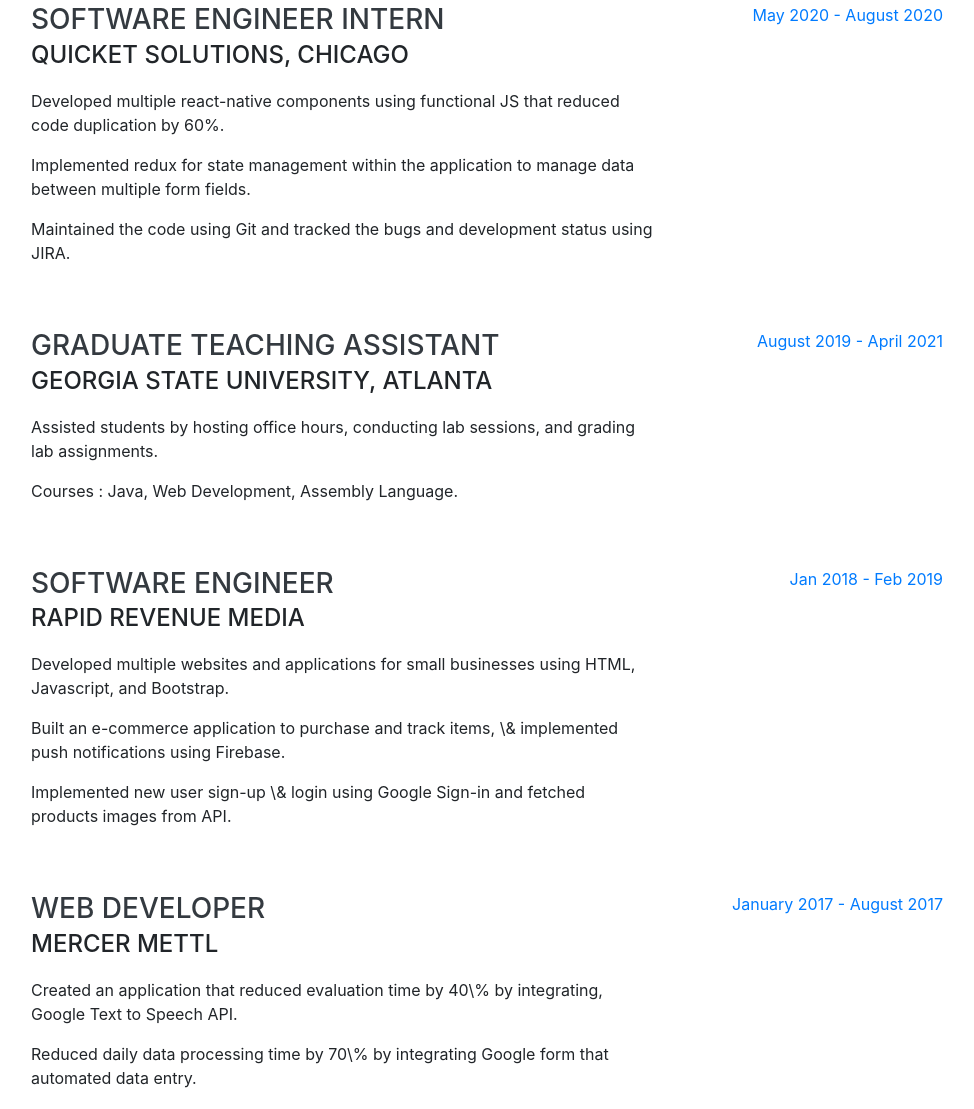
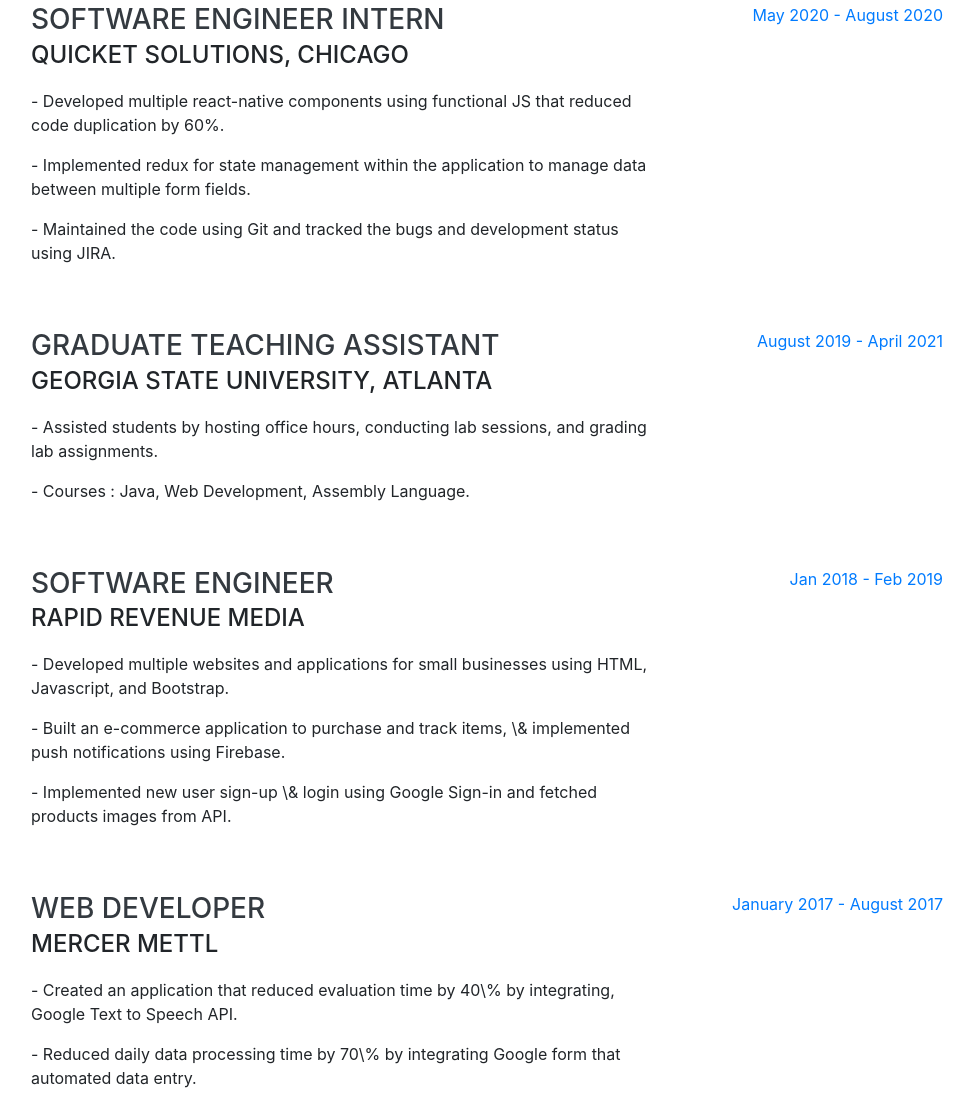
Before and after one commit to kushagra7/kushagra7.github.io, a website with bundled scripts: page index.html in a window 1280 px wide. Shown: the part 932-2041 px from the top of the page, without its empty margins (289-1263 px from the left). Built offline with nearby package versions, Linux system fonts and the light colour scheme; a web font is replaced by a local one.

Commit message:
Update index.html

```diff
--- a/index.html
+++ b/index.html
@@ -92,9 +92,9 @@
           <div class="resume-content">
             <h3 class="mb-0">Software Engineer Intern</h3>
             <div class="subheading mb-3">Quicket Solutions, Chicago</div>
-            <p>Developed multiple react-native components using functional JS that reduced code duplication by 60%.</p>
-            <p>Implemented redux for state management within the application to manage data between multiple form fields.</p>
-            <p>Maintained the code using Git and tracked the bugs and development status using JIRA.</p>
+            <p>- Developed multiple react-native components using functional JS that reduced code duplication by 60%.</p>
+            <p>- Implemented redux for state management within the application to manage data between multiple form fields.</p>
+            <p>- Maintained the code using Git and tracked the bugs and development status using JIRA.</p>
           </div>
           <div class="resume-date text-md-right">
             <span class="text-primary">May 2020 - August 2020</span>
@@ -105,8 +105,8 @@
           <div class="resume-content">
             <h3 class="mb-0">Graduate Teaching Assistant</h3>
             <div class="subheading mb-3">Georgia State University, Atlanta</div>
-            <p>Assisted students by hosting office hours, conducting lab sessions, and grading lab assignments.</p>
-            <p>Courses : Java, Web Development, Assembly Language.</p>
+            <p>- Assisted students by hosting office hours, conducting lab sessions, and grading lab assignments.</p>
+            <p>- Courses : Java, Web Development, Assembly Language.</p>
           </div>
           <div class="resume-date text-md-right">
             <span class="text-primary">August 2019 - April 2021</span>
@@ -117,9 +117,9 @@
           <div class="resume-content">
             <h3 class="mb-0">Software Engineer</h3>
             <div class="subheading mb-3">Rapid Revenue Media</div>
-            <p>Developed multiple websites and applications for small businesses using HTML, Javascript, and Bootstrap.</p>
-            <p>Built an e-commerce application to purchase and track items, \& implemented push notifications using Firebase.</p>
-            <p>Implemented new user sign-up \& login using Google Sign-in and fetched products images from API.</p>
+            <p>- Developed multiple websites and applications for small businesses using HTML, Javascript, and Bootstrap.</p>
+            <p>- Built an e-commerce application to purchase and track items, \& implemented push notifications using Firebase.</p>
+            <p>- Implemented new user sign-up \& login using Google Sign-in and fetched products images from API.</p>
           </div>
           <div class="resume-date text-md-right">
             <span class="text-primary">Jan 2018 - Feb 2019</span>
@@ -130,8 +130,8 @@
           <div class="resume-content">
             <h3 class="mb-0">Web Developer</h3>
             <div class="subheading mb-3">Mercer Mettl</div>
-            <p>Created an application that reduced evaluation time by 40\% by integrating, Google Text to Speech API.</p>
-            <p>Reduced daily data processing time by 70\% by integrating Google form that automated data entry.</p>
+            <p>- Created an application that reduced evaluation time by 40\% by integrating, Google Text to Speech API.</p>
+            <p>- Reduced daily data processing time by 70\% by integrating Google form that automated data entry.</p>
           </div>
           <div class="resume-date text-md-right">
             <span class="text-primary">January 2017 - August 2017</span>
@@ -164,7 +164,7 @@
             <div class="subheading mb-3">Bachelors's Degree - Information Technology</div>
           </div>
           <div class="resume-date text-md-right">
-            <span class="text-primary">August 2013 - September 2017</span>
+            <span class="text-primary">August 2013 - May 2017</span>
           </div>
         </div>
 
```
